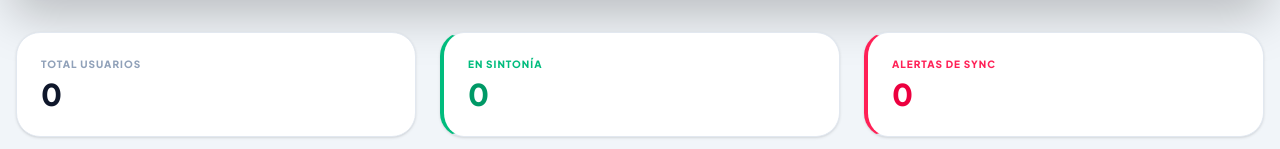
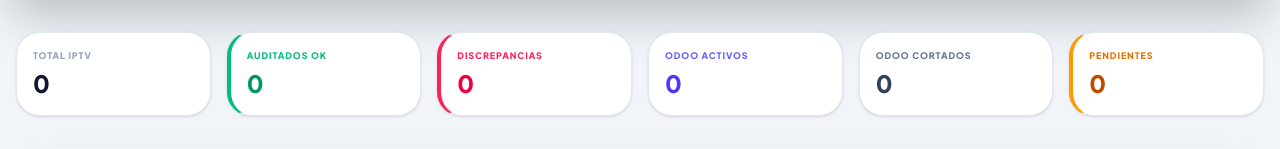
Before and after one commit to vladiboom/IPTV-Odoo-sinc, a Django app: page / in a window 1280 px wide. Shown: the part 84-233 px from the top of the page. Run offline with Django 5.2, Linux system fonts and the light colour scheme; the visitor is signed in with stand-in values (Sample User, id 1); data that the repository does not hold is empty; style sheets or scripts are compiled from the project's sources; some libraries are stand-ins or nearby versions.

Commit message:
feat(dashboard): add comprehensive Odoo stats and pending count cards

```diff
--- a/accounts_sync/templates/accounts_sync/index.html
+++ b/accounts_sync/templates/accounts_sync/index.html
@@ -45,18 +45,30 @@
     </header>
 
     <main class="max-w-7xl mx-auto py-8 px-4">
-        <div class="grid grid-cols-1 md:grid-cols-3 gap-6 mb-8">
-            <div class="bg-white p-6 rounded-3xl shadow-sm border border-slate-200">
-                <p class="text-[10px] font-black text-slate-400 uppercase tracking-widest mb-1">Total Usuarios</p>
-                <p class="text-3xl font-black text-slate-900">{{stats.total}}</p>
+        <div class="grid grid-cols-1 md:grid-cols-3 lg:grid-cols-6 gap-4 mb-8">
+            <div class="bg-white p-4 rounded-3xl shadow-sm border border-slate-200">
+                <p class="text-[9px] font-black text-slate-400 uppercase tracking-widest mb-1">Total IPTV</p>
+                <p class="text-2xl font-black text-slate-900">{{ stats.total }}</p>
             </div>
-            <div class="bg-white p-6 rounded-3xl shadow-sm border-l-4 border-l-emerald-500 border border-slate-200">
-                <p class="text-[10px] font-black text-emerald-500 uppercase tracking-widest mb-1">En Sintonía</p>
-                <p class="text-3xl font-black text-emerald-600">{{stats.sincronizados}}</p>
+            <div class="bg-white p-4 rounded-3xl shadow-sm border-l-4 border-l-emerald-500 border border-slate-200">
+                <p class="text-[9px] font-black text-emerald-500 uppercase tracking-widest mb-1">Auditados OK</p>
+                <p class="text-2xl font-black text-emerald-600">{{ stats.sincronizados }}</p>
             </div>
-            <div class="bg-white p-6 rounded-3xl shadow-sm border-l-4 border-l-rose-500 border border-slate-200">
-                <p class="text-[10px] font-black text-rose-500 uppercase tracking-widest mb-1">Alertas de Sync</p>
-                <p class="text-3xl font-black text-rose-600">{{stats.discrepancias}}</p>
+            <div class="bg-white p-4 rounded-3xl shadow-sm border-l-4 border-l-rose-500 border border-slate-200">
+                <p class="text-[9px] font-black text-rose-500 uppercase tracking-widest mb-1">Discrepancias</p>
+                <p class="text-2xl font-black text-rose-600">{{ stats.discrepancias }}</p>
+            </div>
+            <div class="bg-white p-4 rounded-3xl shadow-sm border border-slate-200">
+                <p class="text-[9px] font-black text-indigo-500 uppercase tracking-widest mb-1">Odoo Activos</p>
+                <p class="text-2xl font-black text-indigo-600">{{ stats.odoo_activos }}</p>
+            </div>
+            <div class="bg-white p-4 rounded-3xl shadow-sm border border-slate-200">
+                <p class="text-[9px] font-black text-slate-500 uppercase tracking-widest mb-1">Odoo Cortados</p>
+                <p class="text-2xl font-black text-slate-700">{{ stats.odoo_cortados }}</p>
+            </div>
+            <div class="bg-white p-4 rounded-3xl shadow-sm border-l-4 border-l-amber-500 border border-slate-200 bg-amber-50/30">
+                <p class="text-[9px] font-black text-amber-600 uppercase tracking-widest mb-1">Pendientes</p>
+                <p class="text-2xl font-black text-amber-700">{{ stats.pendientes }}</p>
             </div>
         </div>
 
--- a/accounts_sync/views.py
+++ b/accounts_sync/views.py
@@ -51,22 +51,51 @@ def dashboard_index(request):
         'not_found': 'No Existe'
     }
 
-    estadisticas = {"total": 0, "sincronizados": 0, "discrepancias": 0}
+    estadisticas = {
+        "total": 0,
+        "sincronizados": 0,
+        "discrepancias": 0,
+        "odoo_activos": 0,
+        "odoo_cortados": 0,
+        "pendientes": 0
+    }
     usuarios = []
 
     try:
         with mysql_conn() as conn:
             with conn.cursor() as cursor:
-                # 1. Obtener Estadísticas Globales Rápida (Sin recorrer todo en Python)
+                # 1. Estadísticas Globales
                 cursor.execute("SELECT COUNT(*) as total FROM users")
                 estadisticas["total"] = cursor.fetchone()["total"]
 
+                # Sincronizados Reales: El estado de Odoo coincide con el de IPTV (Enabled)
+                cursor.execute("""
+                    SELECT COUNT(*) as ok FROM users
+                    WHERE (admin_notes LIKE 'Odoo:Active%' AND enabled = 1)
+                       OR (admin_notes LIKE 'Odoo:Disabled%' AND enabled = 0)
+                       OR (admin_notes LIKE 'Odoo:Suspended%' AND enabled = 0)
+                """)
+                estadisticas["sincronizados"] = cursor.fetchone()["ok"]
+
+                # Alertas Reales: Tienen el prefijo Alert:
                 cursor.execute("SELECT COUNT(*) as disc FROM users WHERE admin_notes LIKE '%Alert:%'")
                 estadisticas["discrepancias"] = cursor.fetchone()["disc"]
 
-                # Sincronizados (Estimación rápida: los que tienen Odoo:Active y están habilitados sin alerta)
-                cursor.execute("SELECT COUNT(*) as ok FROM users WHERE enabled = 1 AND admin_notes LIKE 'Odoo:Active%' AND admin_notes NOT LIKE '%Alert:%'")
-                estadisticas["sincronizados"] = cursor.fetchone()["ok"]
+                # Activos vs Cortados (Según Odoo)
+                cursor.execute("SELECT COUNT(*) as acts FROM users WHERE admin_notes LIKE 'Odoo:Active%'")
+                estadisticas["odoo_activos"] = cursor.fetchone()["acts"]
+
+                cursor.execute("""
+                    SELECT COUNT(*) as cuts FROM users
+                    WHERE admin_notes LIKE 'Odoo:Disabled%'
+                       OR admin_notes LIKE 'Odoo:Suspended%'
+                       OR admin_notes LIKE 'Odoo:Cancel%'
+                """)
+                estadisticas["odoo_cortados"] = cursor.fetchone()["cuts"]
+
+                # Pendientes: Usuarios que el robot aún no ha procesado (no tienen 'Odoo:')
+                cursor.execute("SELECT COUNT(*) as pends FROM users WHERE admin_notes NOT LIKE 'Odoo:%' OR admin_notes IS NULL")
+                estadisticas["pendientes"] = cursor.fetchone()["pends"]
 
                 # 2. Construir Query con Filtro
                 base_query = "SELECT id, username, enabled, exp_date, admin_notes FROM users"
```
